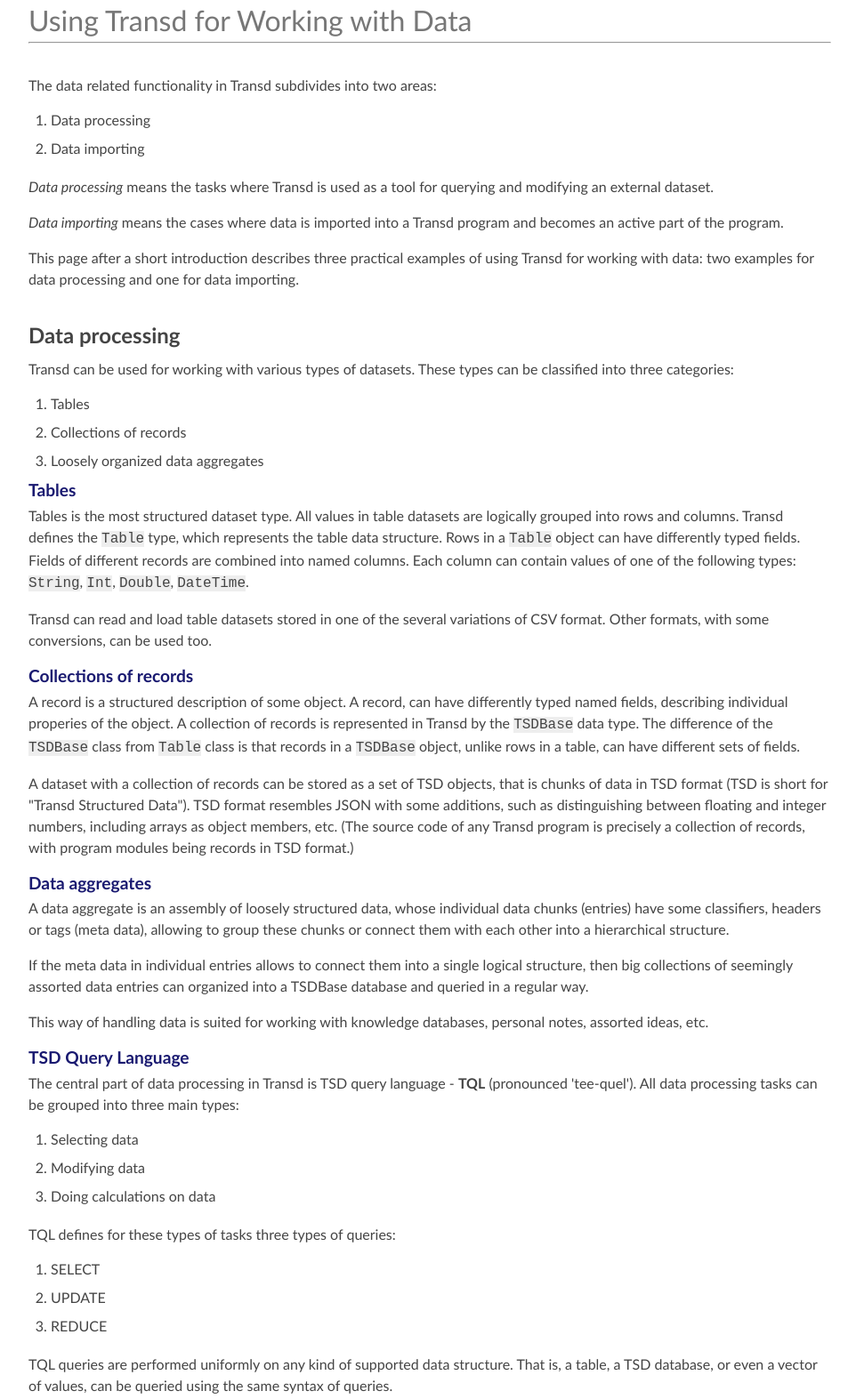
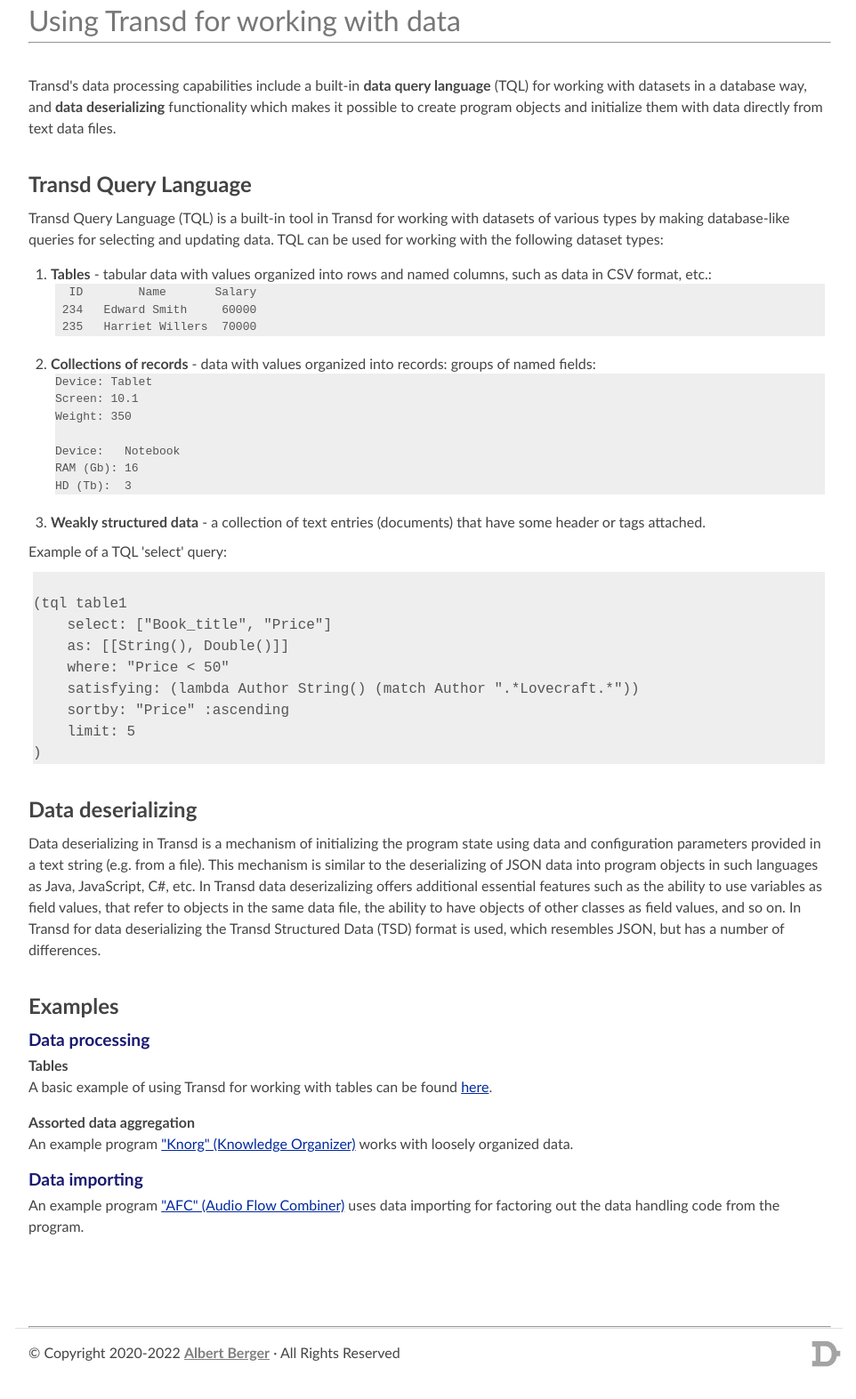
Before and after one commit to transd-lang/transd-lang.github.io, a plain HTML site: page doc/articles/working_with_data.html in a window 1280 px wide. Shown: the part 122-1695 px from the top of the page at 89% size, without its empty margins (158-1120 px from the left). Drawn offline with Linux system fonts and the light colour scheme.

Commit message:
site update

```diff
--- a/doc/articles/working_with_data.html
+++ b/doc/articles/working_with_data.html
@@ -25,84 +25,44 @@ style="text-decoration: none; color: #447799" target=_top
   </ul>
 </div>
 <div class="wrap">
-<h2 style="margin-top: 55px;color: #777">Using Transd for Working with Data</h2>
+<h2 style="margin-top: 55px;color: #777">Using Transd for working with data</h2>
 <hr width="100%" style="margin:0 0 35px 0;">
-<p>The data related functionality in Transd subdivides into two areas:
-<ol style="margin: -5px 0 15px 25px;line-height: 2em">
-<li>Data processing</li>
-<li>Data importing</li>
+<p>Transd's data processing capabilities include a built-in <b>data query language</b> (TQL)
+for working with datasets in a database way, and <b>data deserializing</b> functionality which
+makes it possible to create program objects and initialize them with data directly
+from text data files.
+
+<h3>Transd Query Language</h3>
+<p>
+Transd Query Language (TQL) is a built-in tool in Transd for working with datasets of various
+types by making database-like queries for selecting and updating data. TQL can be used for
+working with the following dataset types: </p>
+<ol style="margin: -5px 0 5px 25px;line-height: 2em">
+<li><b>Tables</b> - tabular data with values organized into rows and named columns, such as
+data in CSV format, etc.:
+<code><pre>
+  ID        Name       Salary
+ 234   Edward Smith     60000
+ 235   Harriet Willers  70000
+</pre></code>
+</li>
+<li><b>Collections of records</b> - data with values organized into records: groups of named
+fields:
+<code><pre>
+Device: Tablet
+Screen: 10.1
+Weight: 350
+
+Device:   Notebook
+RAM (Gb): 16
+HD (Tb):  3
+</pre></code>
+
+</li>
+<li><b>Weakly structured data</b> - a collection of text entries (documents) that have
+some header or tags attached.
+</li>
 </ol>
-<p>
-<i>Data processing</i> means the tasks where Transd is used as a tool for
-querying and modifying an external dataset.
-</p>
-<p><i>Data importing</i> means the cases where data is imported into
-a Transd program and becomes an active part of the program.</p>
-
-<p>This page after a short introduction describes three practical examples of using Transd for
-working with data: two examples for data processing and one for data importing.</p>
-
-<h3>Data processing</h3>
-<p>Transd can be used for working with various types of datasets. These types can be
-classified into three categories: </p>
-<ol style="margin: -5px 0 5px 25px;line-height: 2em">
-<li>Tables</li>
-<li>Collections of records</li>
-<li>Loosely organized data aggregates</li>
-</ol>
-<h4>Tables</h4>
-<p>Tables is the most structured dataset type. All values in table datasets are logically
-grouped into rows and columns. Transd defines the <code>Table</code> type, which
-represents the table data structure. Rows in a <code>Table</code> object can have differently
-typed fields. Fields of different records are combined into named columns. Each column can contain
-values of one of the following types:
-<code>String</code>, <code>Int</code>, <code>Double</code>, <code>DateTime</code>.</p>
-<p>Transd can read and load table datasets stored in one of the several variations of
-CSV format. Other formats, with some conversions, can be used too.
-</p>
-
-<h4>Collections of records</h4>
-<p>A record is a structured description of some object. A record, can have differently
-typed named fields, describing individual properies of the object. A collection of records is
-represented in Transd by the <code>TSDBase</code> data type. The difference of the
-<code>TSDBase</code> class from <code>Table</code> class is that records in a <code>TSDBase</code>
-object, unlike rows in a table, can have different sets of fields.</p>
-<p>A dataset with a collection of records can be stored as a set of TSD objects, that is
-chunks of data in TSD format (TSD is short for "Transd Structured Data"). TSD format resembles
-JSON with some additions, such as distinguishing between floating and integer numbers,
-including arrays as object members, etc. (The source code of any Transd program is precisely
-a collection of records, with program modules being records in TSD format.) </p>
-
-<h4>Data aggregates</h4>
-<p>A data aggregate is an assembly of loosely structured data, whose individual data chunks
-(entries) have some classifiers, headers or tags (meta data), allowing to group these chunks
-or connect them with each other into a hierarchical structure.</p>
-<p>If the meta data in individual entries allows to connect them into a single logical
-structure, then big collections of seemingly assorted data entries can organized into a TSDBase
-database and queried in a regular way.</p>
-<p>This way of handling data is suited for working with knowledge databases, personal
-notes, assorted ideas, etc.</p>
-
-<h4>TSD Query Language</h4>
-<p>
-The central part of data processing in Transd is TSD query language - <b>TQL</b> (pronounced
-'tee-quel'). All data processing tasks can be grouped into three main types:
-</p>
-<ol style="margin: -5px 0 15px 25px;line-height: 2em">
-<li>Selecting data</li>
-<li>Modifying data</li>
-<li>Doing calculations on data</li>
-</ol>
-<p>TQL defines for these types of tasks three types of queries:</p>
-
-<ol style="margin: -5px 0 15px 25px;line-height: 2em">
-<li>SELECT</li>
-<li>UPDATE</li>
-<li>REDUCE</li>
-</ol>
-
-<p>TQL queries are performed uniformly on any kind of supported data structure. That is, a table,
-a TSD database, or even a vector of values, can be queried using the same syntax of queries.</p>
 
 <p>Example of a TQL 'select' query:</p>
 
@@ -117,17 +77,14 @@ a TSD database, or even a vector of values, can be queried using the same syntax
 )
 </code></pre>
 
-<h3>Data importing</h3>
-<p>Data importing means here converting external data into program objects. Data importing is
-a powerful mechanism making it possible to outsource data related functionality from the program
-to external means, and, using some universal data exchange format, to transfer and incorporate
-data objects, defined externally, directly into the program state at runtime.</p>
-
-<p>Data importing can help both to reduce considerably the program size, as well as to use
-for handling data specialized tools most appropriate for the task.</p>
-
-<p>In Transd data importing is implemented on the basis of TSD data format, which is supported
-at deep levels of the language.</p>
+<h3>Data deserializing</h3>
+<p>
+Data deserializing in Transd is a mechanism of initializing the program state using data and configuration parameters
+    provided in a text string (e.g. from a file). This mechanism is similar to the deserializing of JSON data into program
+    objects in such languages as Java, JavaScript, C#, etc. In Transd data deserizalizing offers additional essential features
+    such as the ability to use variables as field values, that refer to objects in the same data file, the ability to have objects
+    of other classes as field values, and so on. In Transd for data deserializing the Transd Structured Data (TSD) format
+    is used, which resembles JSON, but has a number of differences.
 
 <h3>Examples</h3>
 
```
Also changed, not shown: index.html (+38 -35 lines), perftest.html (+18 -30 lines).
